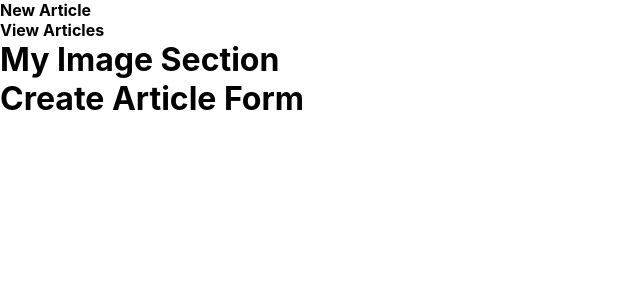
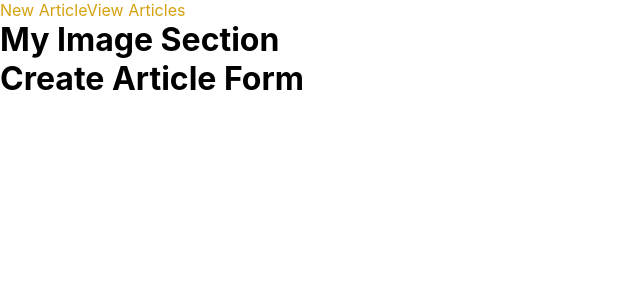
Before and after one commit to Mark9Mbugua/TWAA-challenge-frontend, a React (Create React App) app: page / in a window 1280 px wide. Shown: the top 300 px of the page, without its empty margins (0-640 px from the left). Built offline with nearby package versions, Linux system fonts and the light colour scheme; the HTML template or start-up script is replaced by a standard one.

Commit message:
Added styling to commmon title component

```diff
--- a/package.json
+++ b/package.json
@@ -6,7 +6,7 @@
     "@testing-library/jest-dom": "^5.12.0",
     "@testing-library/react": "^11.2.6",
     "@testing-library/user-event": "^12.8.3",
-    "node-sass": "^6.0.0",
+    "node-sass": "^4.14.1",
     "react": "^17.0.2",
     "react-dom": "^17.0.2",
     "react-router-dom": "^5.2.0",
--- a/src/App.js
+++ b/src/App.js
@@ -4,7 +4,7 @@ import { Route, Switch } from 'react-router-dom';
 import CreateArticlePage from '../src/pages/create-article-page.component';
 import ArticlesPage from '../src/pages/articles-page.component';
 
-import './App.css';
+import './App.scss';
 
 function App() {
   return (
--- a/src/components/common-title/common-title.component.jsx
+++ b/src/components/common-title/common-title.component.jsx
@@ -1,9 +1,13 @@
 import React from 'react';
+
+import { Link } from 'react-router-dom';
+
+import './common-title.styles.scss';
 
 const CommonTitle = ({ children }) => {
     return (
-        <h4>{children}</h4>
-    )
+        <Link className='title-link'>{children}</Link>
+    );
 }
 
 export default CommonTitle
--- /dev/null
+++ b/src/components/common-title/common-title.styles.scss
@@ -0,0 +1,6 @@
+.title-link {
+    color: #d5a10f;
+    text-decoration: none;
+    font-size: 1rem;
+    font-weight: 400;
+}
```
Also changed, not shown: src/App.scss (renamed from src/App.css), 1 other file (tests, documents, lock files or other folders).
